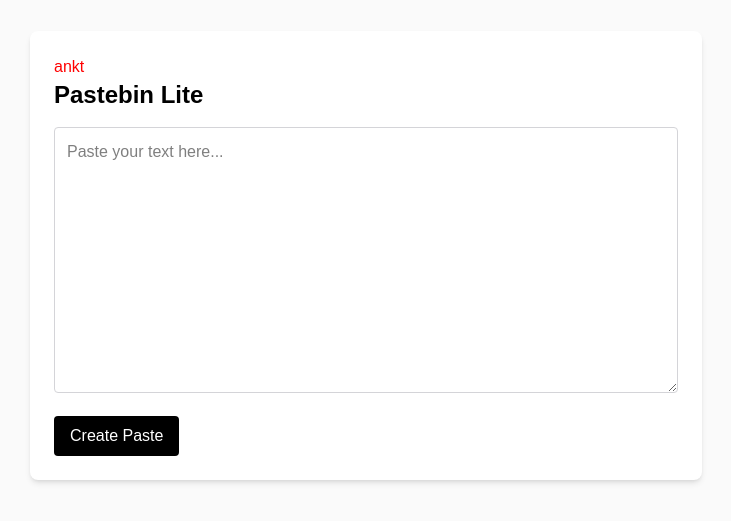
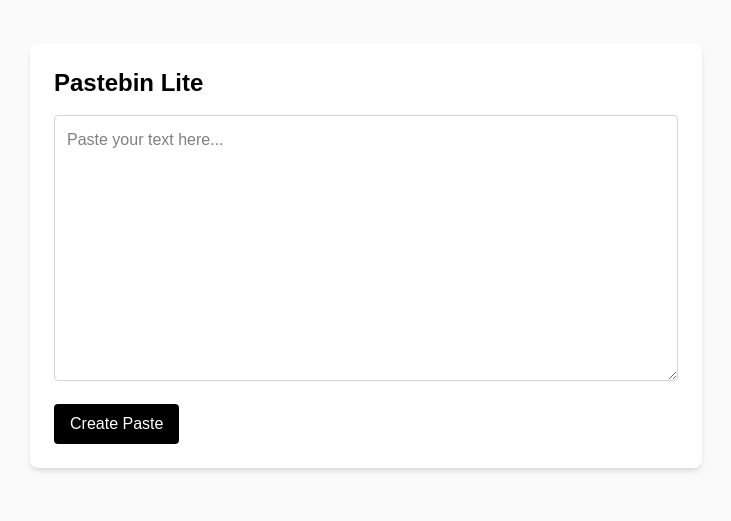
Before and after one commit to ankursasmal/pastebin-lite, a Next.js app: page / in a window 1280 px wide. Shown: the part 145-666 px from the top of the page, without its empty margins (274-1005 px from the left). Built offline with nearby package versions, Linux system fonts and the light colour scheme.

Commit message:
test success

```diff
--- a/app/page.jsx
+++ b/app/page.jsx
@@ -1,7 +1,6 @@
 "use client";
 
 import { useState } from "react";
-import Link from "next/link";
 
 export default function Home() {
   const [content, setContent] = useState("");
@@ -28,14 +27,9 @@ export default function Home() {
   return (
     <div className="flex min-h-screen items-center justify-center bg-zinc-50 dark:bg-black">
       <div className="w-full max-w-2xl rounded-lg bg-white p-6 shadow-md dark:bg-zinc-900">
-
-     <Link href="/a"  style={{font:'30px',color:"red"
-}}>ankt</Link>
         <h1 className="mb-4 text-2xl font-semibold text-black dark:text-white">
           Pastebin Lite
         </h1>
-
-
 
         <textarea
           className="w-full rounded border border-zinc-300 p-3 text-black focus:outline-none focus:ring dark:border-zinc-700 dark:bg-black dark:text-white"
```
